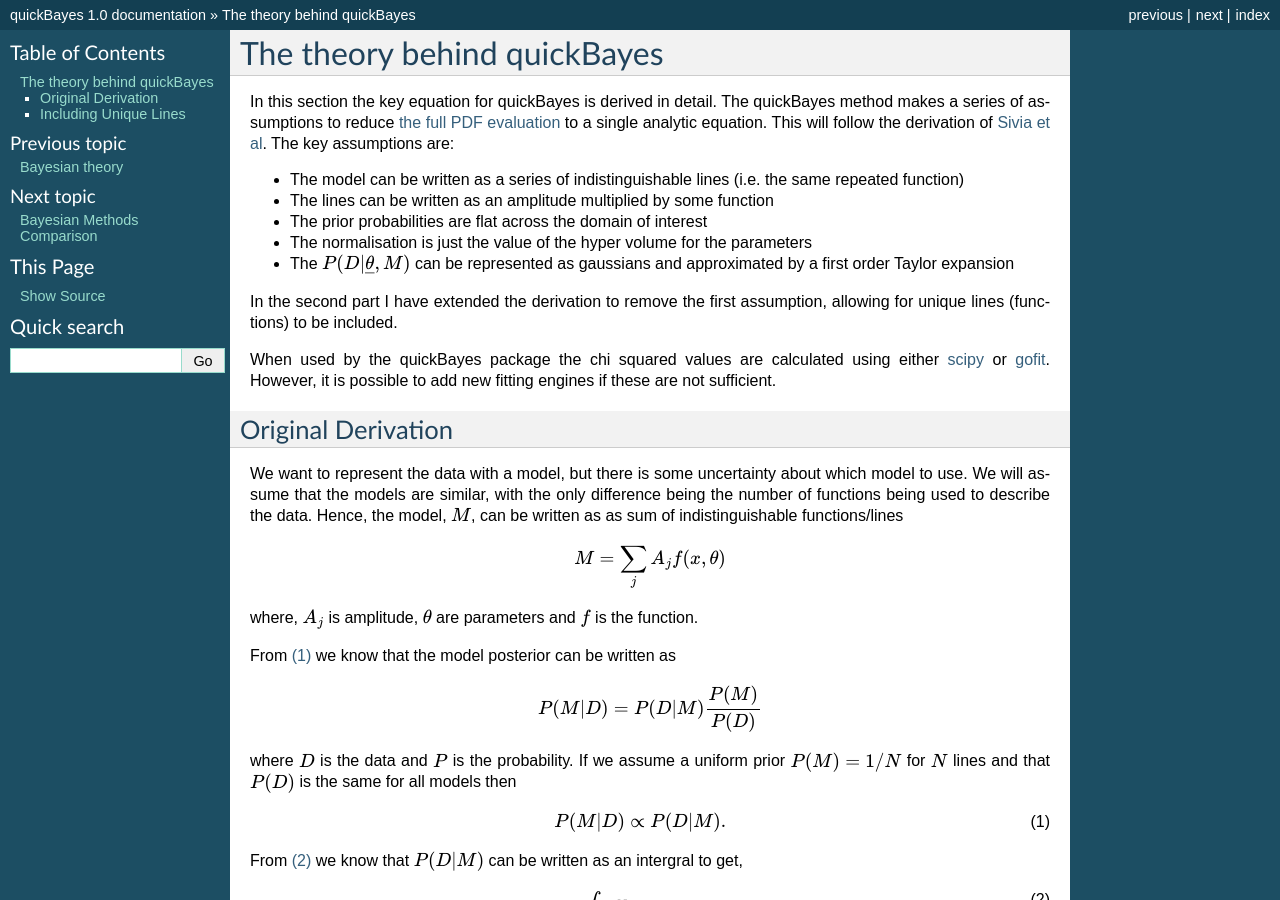
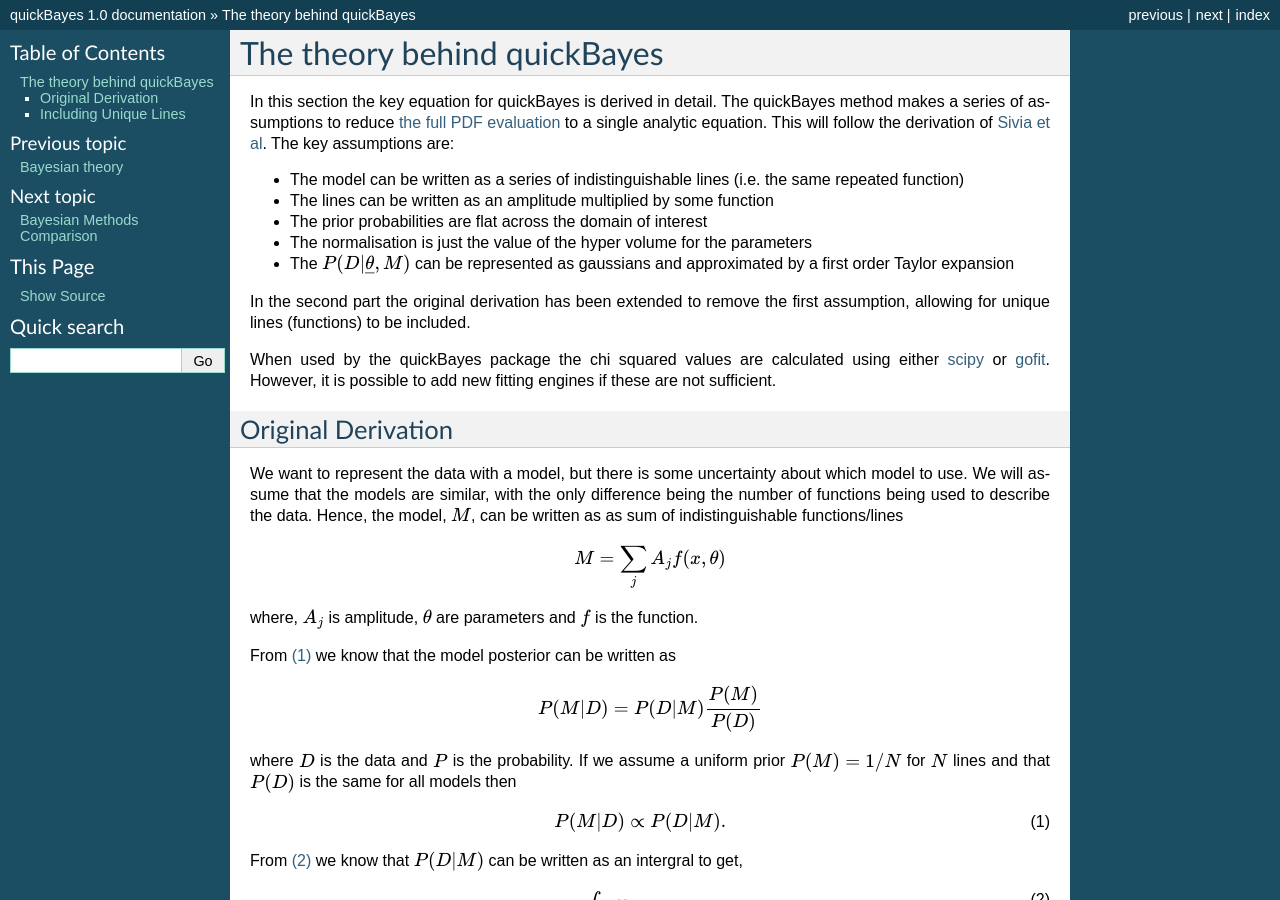
Before and after one commit to ISISNeutronMuon/quickBayes, a Sphinx documentation site: the page built from docs/source/theory.rst, in a window 1280 px wide and 900 px high. Built offline with Sphinx 7.4.7, drawn with Linux system fonts in a browser that asks for light colours.

Commit message:
Update docs/source/theory.rst

```diff
--- a/docs/source/theory.rst
+++ b/docs/source/theory.rst
@@ -14,7 +14,7 @@ The key assumptions are:
 - The normalisation is just the value of the hyper volume for the parameters
 - The :math:`P(D|\underline\theta, M)` can be represented as gaussians and approximated by a first order Taylor expansion
 
-In the second part I have extended the derivation to remove the first assumption, allowing for unique lines (functions) to be included.
+In the second part the original derivation has been extended to remove the first assumption, allowing for unique lines (functions) to be included.
 
 When used by the quickBayes package the chi squared values are calculated using either `scipy <https://scipy.org/>`_ or `gofit <https://ralna.github.io/GOFit/_build/html/index.html>`_.
 However, it is possible to add new fitting engines if these are not sufficient.
```
